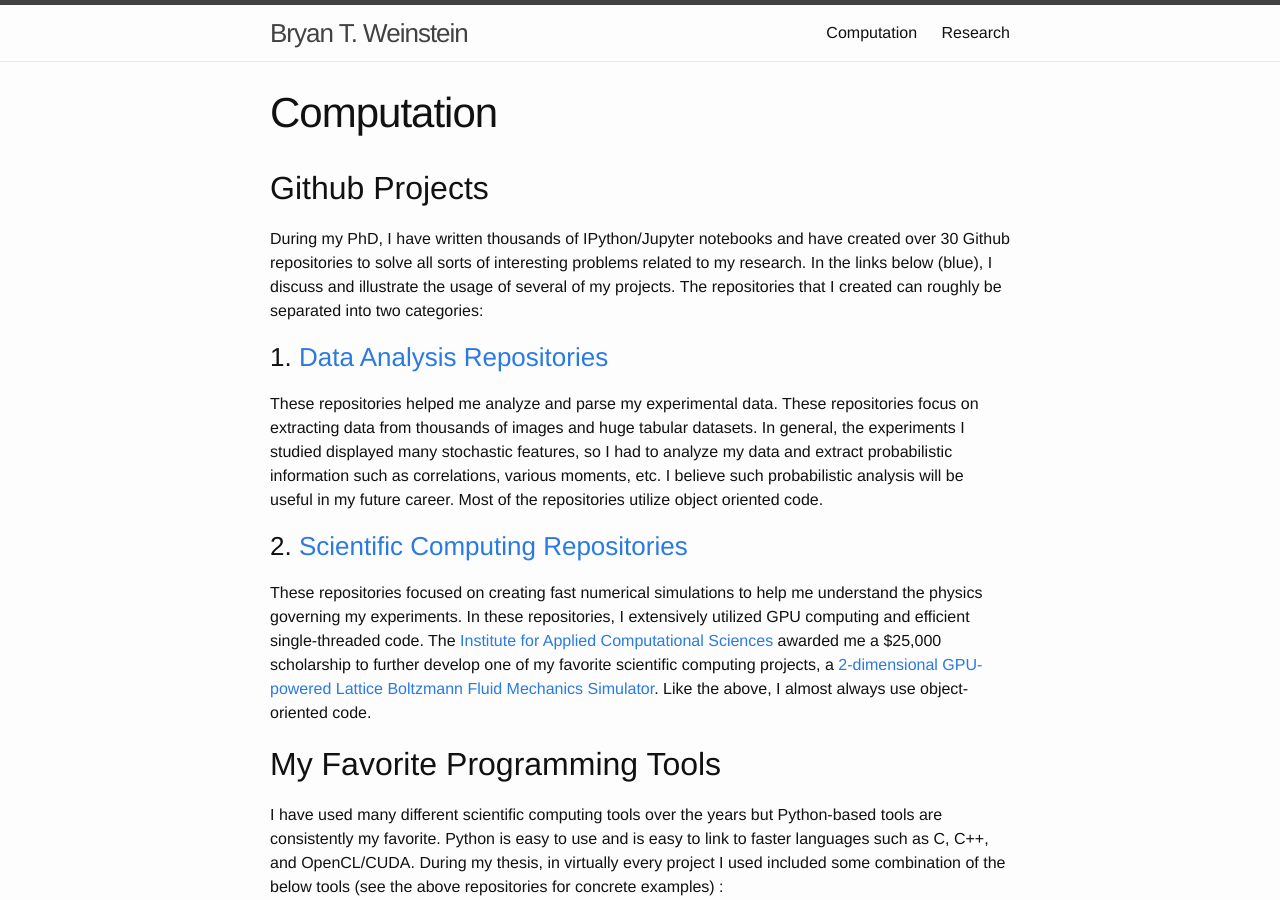
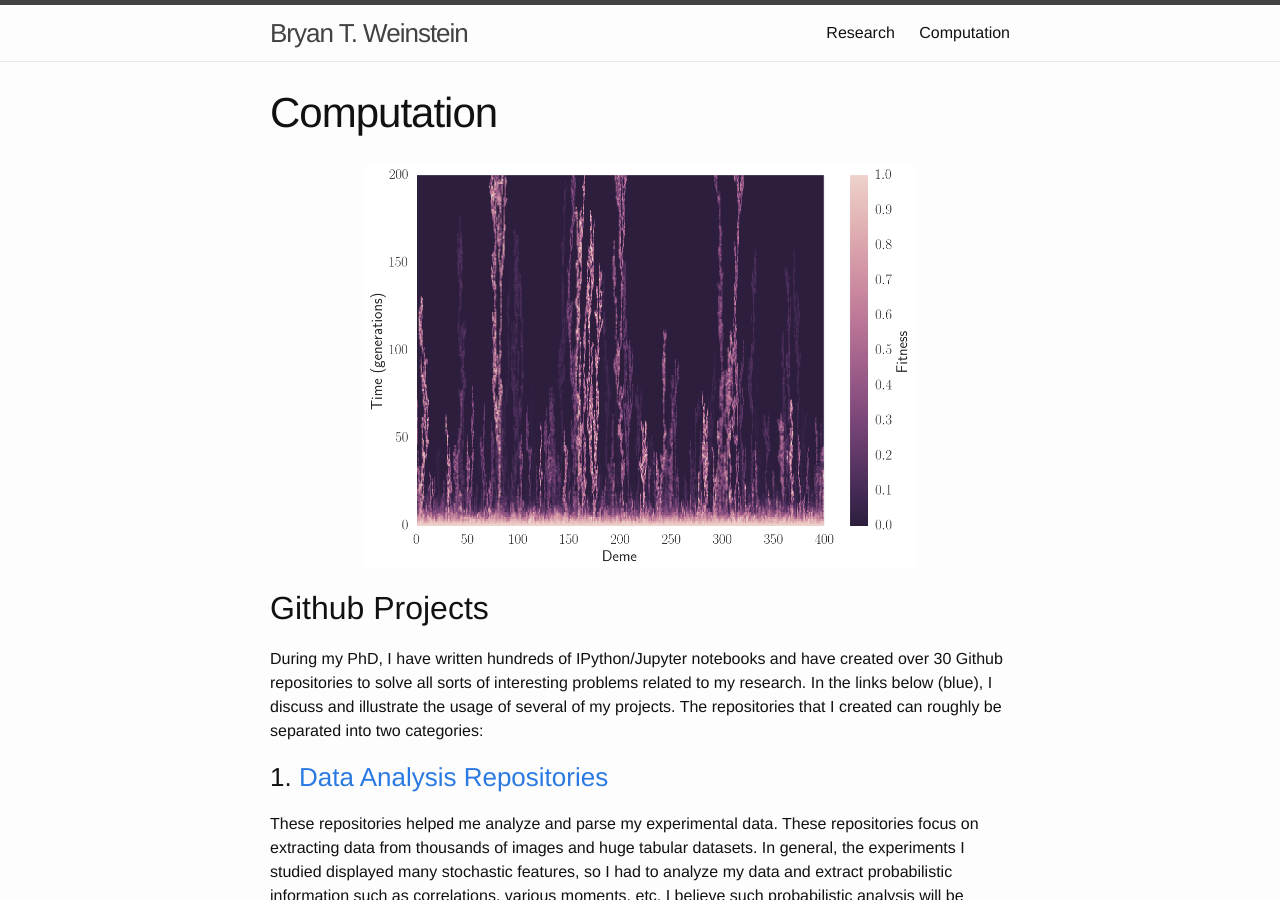
Before and after one commit to btweinstein/btweinstein.github.io, a Jekyll site: the page built from Computation.md, in a window 1280 px wide and 900 px high. Built offline with Jekyll 4.4.1, drawn with Linux system fonts in a browser that asks for light colours; nearby versions of some CDN libraries.

Commit message:
Made a couple of pretty obvious changes. Making progress.

```diff
--- a/Computation.md
+++ b/Computation.md
@@ -5,9 +5,14 @@ permalink: /computation/
 weight: 2
 ---
 
+<p align="center">
+<img src="../images/resized/mutational_meltdown.png" width="550">
+</p>
+
+
 ## Github Projects
 
-During my PhD, I have written thousands of IPython/Jupyter notebooks and have created over 30 Github repositories to solve all sorts of interesting problems related to my research. In the links below (blue), I discuss and illustrate the usage of several of my projects. The repositories that I created can roughly be separated into two categories:
+During my PhD, I have written hundreds of IPython/Jupyter notebooks and have created over 30 Github repositories to solve all sorts of interesting problems related to my research. In the links below (blue), I discuss and illustrate the usage of several of my projects. The repositories that I created can roughly be separated into two categories:
 
 ### 1. [Data Analysis Repositories](./data_analysis)
 
```
Also changed, not shown: data_analysis.md (+1 -1 lines), research.md (+1 -1 lines), scientific_computing.md (+2 -2 lines).
